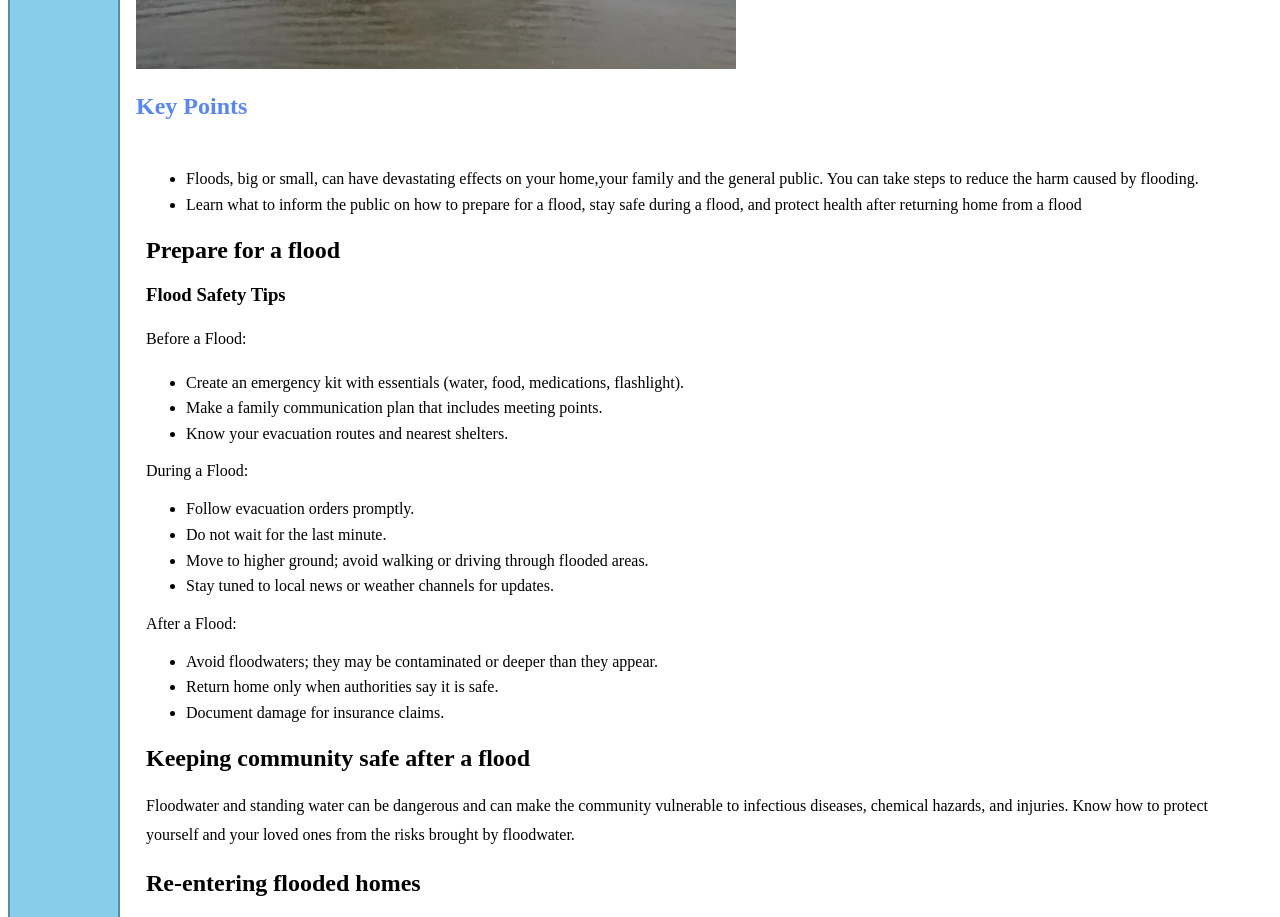
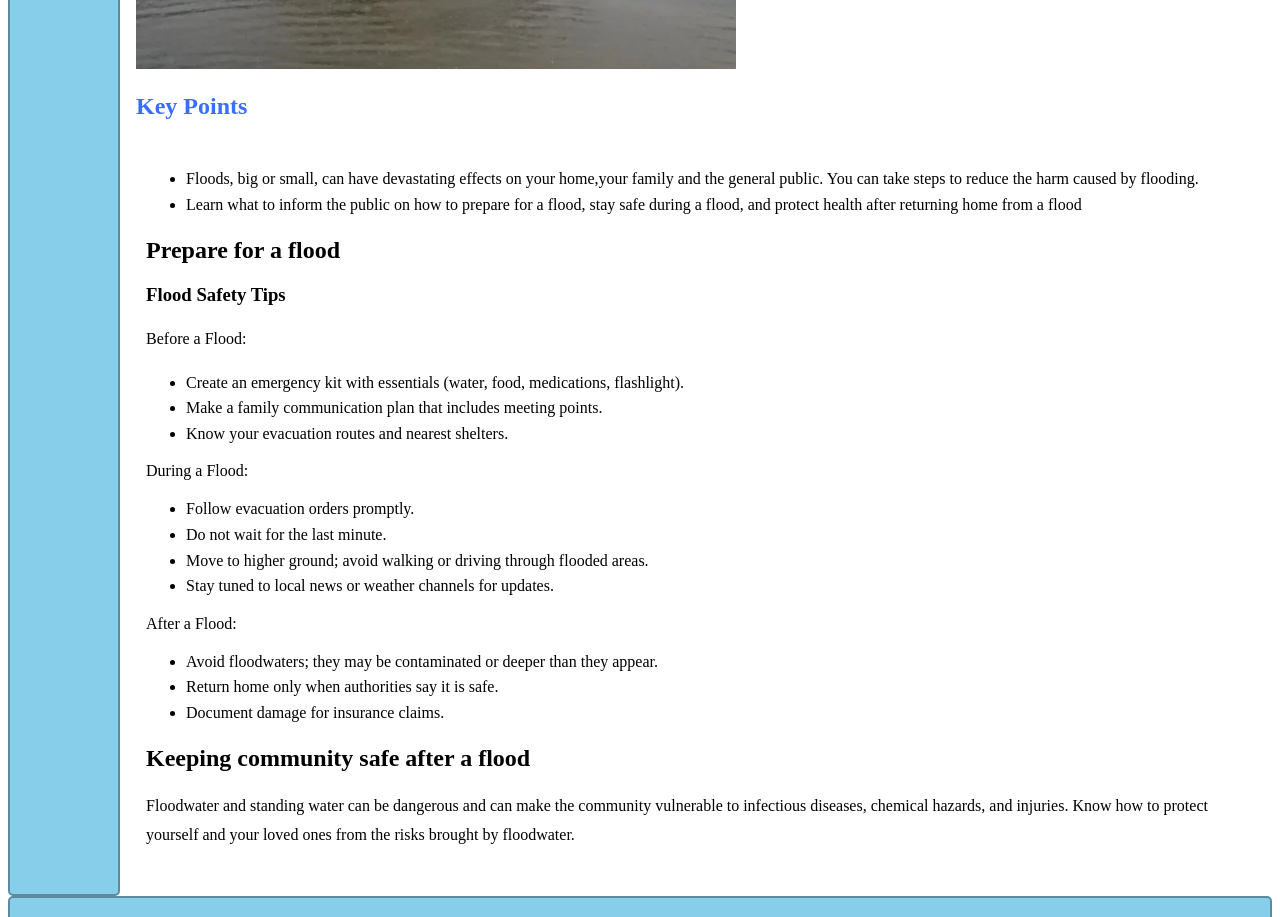
Before and after one commit to BIT-Studio-3/group-project-25-1-scade, a SvelteKit app in the folder disaster/disaster/: page /disasters/flood/floodInfo in a window 1280 px wide. Shown: the part 575-1492 px from the top of the page. Built offline with nearby package versions, Linux system fonts and the light colour scheme.

Commit message:
change blue color of key points

```diff
--- a/disaster/disaster/src/routes/disasters/flood/floodInfo/+page.svelte
+++ b/disaster/disaster/src/routes/disasters/flood/floodInfo/+page.svelte
@@ -56,11 +56,8 @@ After a Flood:
 </ul>
 
 
+<p>
 
-
-
-<p>
-    <!-- content to go here -->
 </p>
 
 <h2>Keeping community safe after a flood</h2>
@@ -69,8 +66,7 @@ After a Flood:
     Floodwater and standing water can be dangerous and can make the community vulnerable to infectious diseases, chemical hazards, and injuries. Know how to protect yourself and your loved ones from the risks brought by floodwater.
 </p>
 
-<h2>Re-entering flooded homes</h2>
-<p></p>
+
 
 
 </section>
@@ -80,7 +76,7 @@ After a Flood:
 <style>
 
     #keyPoints{
-        color: rgba(0, 68, 255, 0.658);
+        color: rgb(57, 110, 255);
     }
 
     .content{
```
